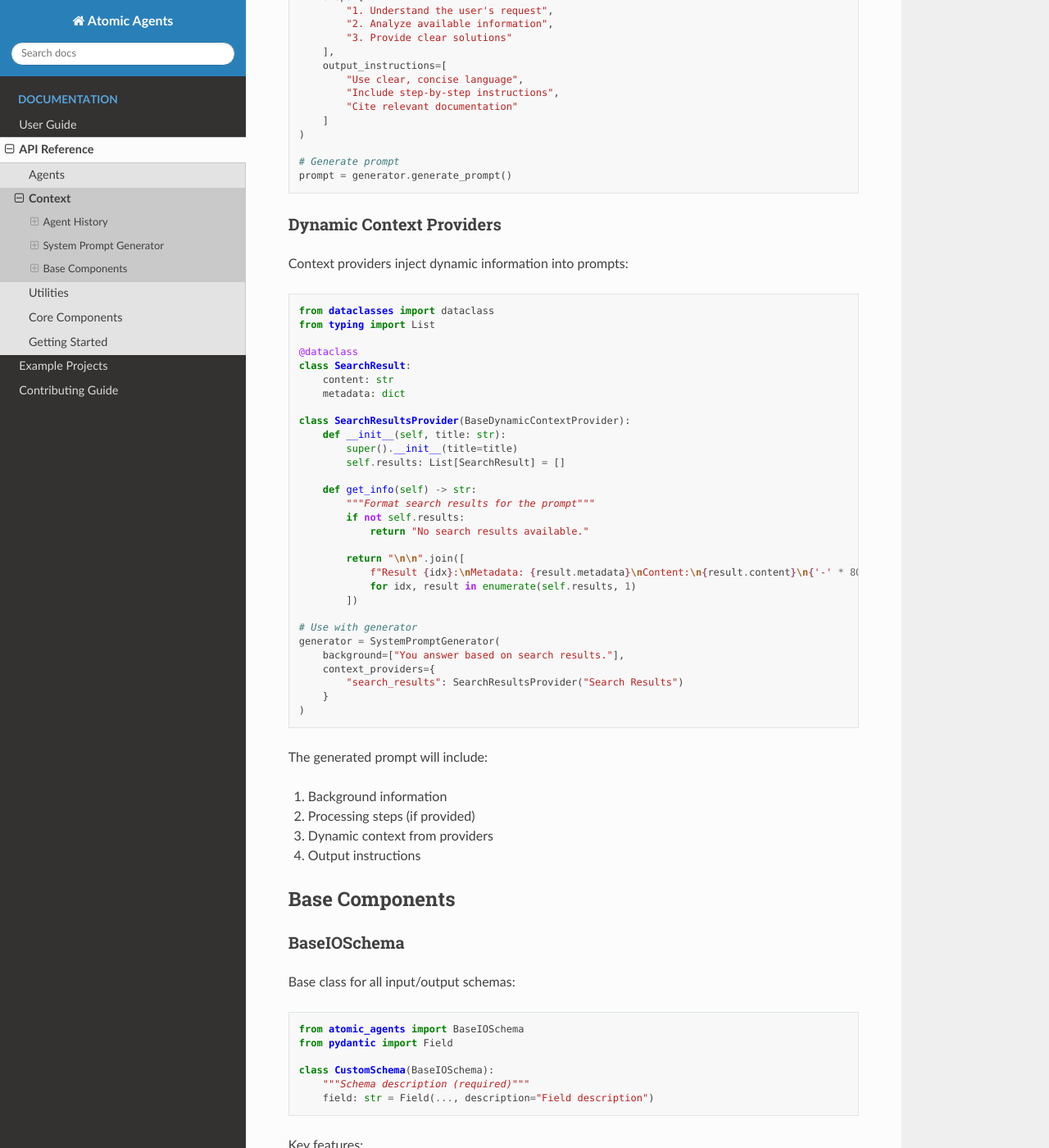
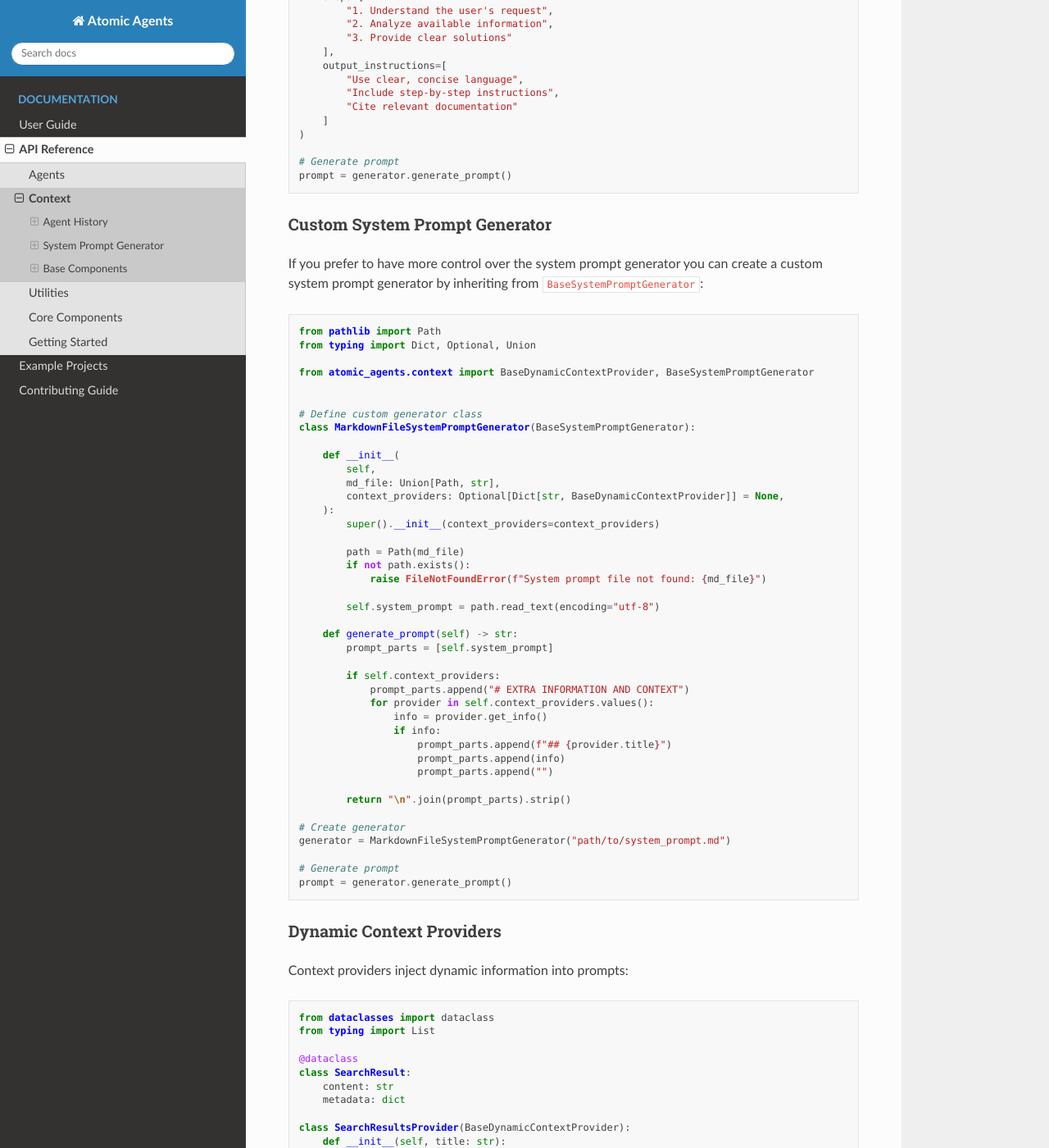
Before and after one commit to setoyoki0221-gif/atomic-agents, a Sphinx documentation site: the page built from docs/api/context.md, in a window 1280 px wide and 1400 px high, scrolled down 1922 px. Shown: the whole window at 82% size. Built offline with Sphinx 7.4.7 and the Read the Docs theme 3.1.0, drawn with Linux system fonts in a browser that asks for light colours.

Commit message:
feat: add BaseSystemPromptGenerator class
- Add BaseSystemPromptGenerator to provide an extensible base for custom system prompt generators

- Add unit test covering the new base class (__repr__).

- Update docs/api/context.md with an example showing how to implement and use a custom generator.

````diff
--- a/docs/api/context.md
+++ b/docs/api/context.md
@@ -99,6 +99,54 @@ generator = SystemPromptGenerator(
         "Cite relevant documentation"
     ]
 )
+
+# Generate prompt
+prompt = generator.generate_prompt()
+```
+
+### Custom System Prompt Generator
+
+If you prefer to have more control over the system prompt generator you can create a custom system prompt generator by inheriting from `BaseSystemPromptGenerator`:
+
+```python
+from pathlib import Path
+from typing import Dict, Optional, Union
+
+from atomic_agents.context import BaseDynamicContextProvider, BaseSystemPromptGenerator
+
+
+# Define custom generator class
+class MarkdownFileSystemPromptGenerator(BaseSystemPromptGenerator):
+
+    def __init__(
+        self,
+        md_file: Union[Path, str],
+        context_providers: Optional[Dict[str, BaseDynamicContextProvider]] = None,
+    ):
+        super().__init__(context_providers=context_providers)
+
+        path = Path(md_file)
+        if not path.exists():
+            raise FileNotFoundError(f"System prompt file not found: {md_file}")
+
+        self.system_prompt = path.read_text(encoding="utf-8")
+
+    def generate_prompt(self) -> str:
+        prompt_parts = [self.system_prompt]
+
+        if self.context_providers:
+            prompt_parts.append("# EXTRA INFORMATION AND CONTEXT")
+            for provider in self.context_providers.values():
+                info = provider.get_info()
+                if info:
+                    prompt_parts.append(f"## {provider.title}")
+                    prompt_parts.append(info)
+                    prompt_parts.append("")
+
+        return "\n".join(prompt_parts).strip()
+
+# Create generator
+generator = MarkdownFileSystemPromptGenerator("path/to/system_prompt.md")
 
 # Generate prompt
 prompt = generator.generate_prompt()
````
Also changed, not shown: 4 other files.
